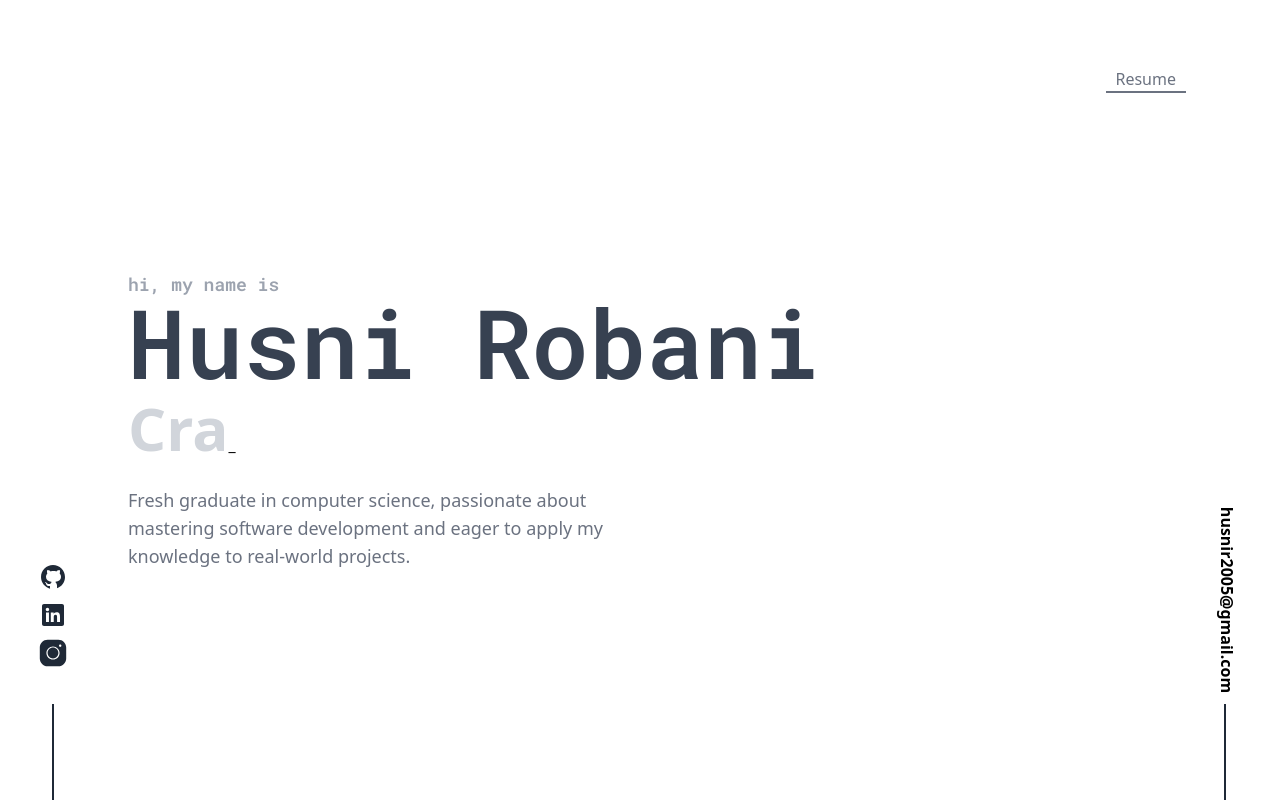
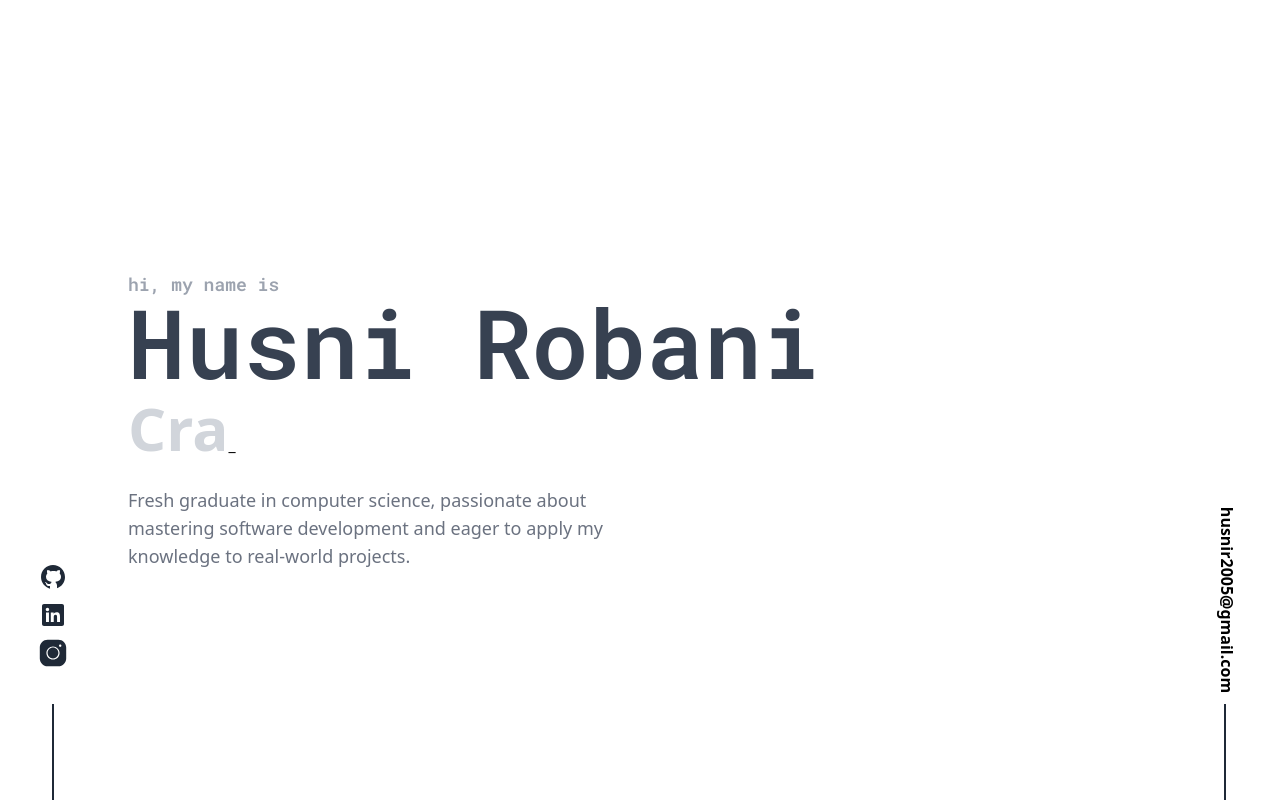
Before and after one commit to husni-robani/profile-web, a website: page index.html in a window 1280 px wide. Shown: the top 803 px of the page. Drawn offline with nearby package versions, Linux system fonts and the light colour scheme.

Commit message:
comment resume button

```diff
--- a/index.html
+++ b/index.html
@@ -23,7 +23,7 @@
         class="h-40 top-0 left-0 right-0 absolute flex px-20 py-5 md:flex-row-reverse p-3 z-20"
       >
         <!-- button -->
-        <div class="flex flex-col justify-center items-center mx-auto md:m-0">
+        <!-- <div class="flex flex-col justify-center items-center mx-auto md:m-0">
           <div class="peer text-gray-500 font-medium hover:text-gray-800">
             <a href="/doc/husnirobani_CV.pdf" target="_blank" class="py-1 px-6"
               >Resume</a
@@ -32,7 +32,7 @@
           <div
             class="transition-transform duration-500 peer-hover:scale-150 w-20 border-b-2 border-solid border-gray-500 peer-hover:border-gray-800"
           ></div>
-        </div>
+        </div> -->
       </nav>
 
       <!-- //content -->
```
